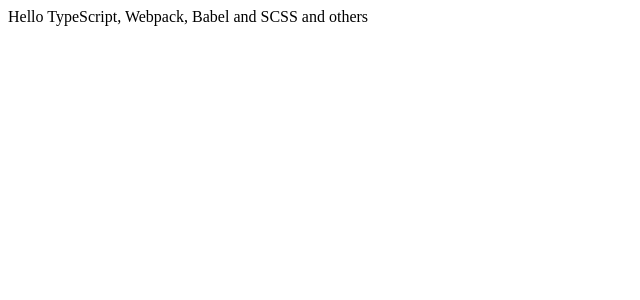
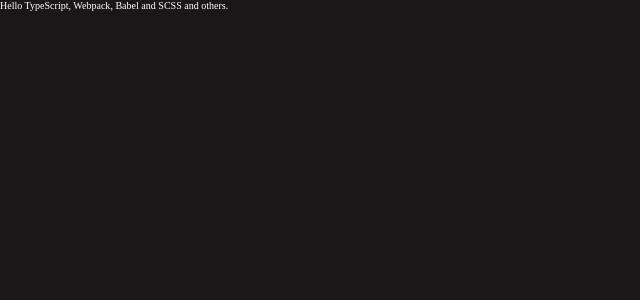
Before and after one commit to DG-Develop/DG-Develop, a React app: page / in a window 1280 px wide. Shown: the top 300 px of the page, without its empty margins (0-640 px from the left). Built offline with nearby package versions, Linux system fonts and the light colour scheme.

Commit message:
[ADD] Add background color

```diff
--- a/src/assets/Vars.scss
+++ b/src/assets/Vars.scss
@@ -1,3 +1,6 @@
+
+$background: #191717;
+
 *{
     box-sizing: border-box;
     margin: 0;
@@ -7,4 +10,6 @@
 html{
     height: 100vh;
     font-size: 62.8%;
+    background-color: $background;
+    color: white;
 }
--- a/src/containers/Home.tsx
+++ b/src/containers/Home.tsx
@@ -3,7 +3,7 @@
 const Home = () => {
     return (
         <div>
-            Hello TypeScript, Webpack, Babel and SCSS and others
+            Hello TypeScript, Webpack, Babel and SCSS and others.
         </div>
     )
 }
--- a/src/routes/App.tsx
+++ b/src/routes/App.tsx
@@ -1,5 +1,6 @@
 import React from 'react'
 import { Routes as Switch, Route, BrowserRouter } from 'react-router-dom'
+import '../assets/Vars.scss'
 import Home from '../containers/Home'
 
 const App: React.FunctionComponent<{}> = () => {
```
